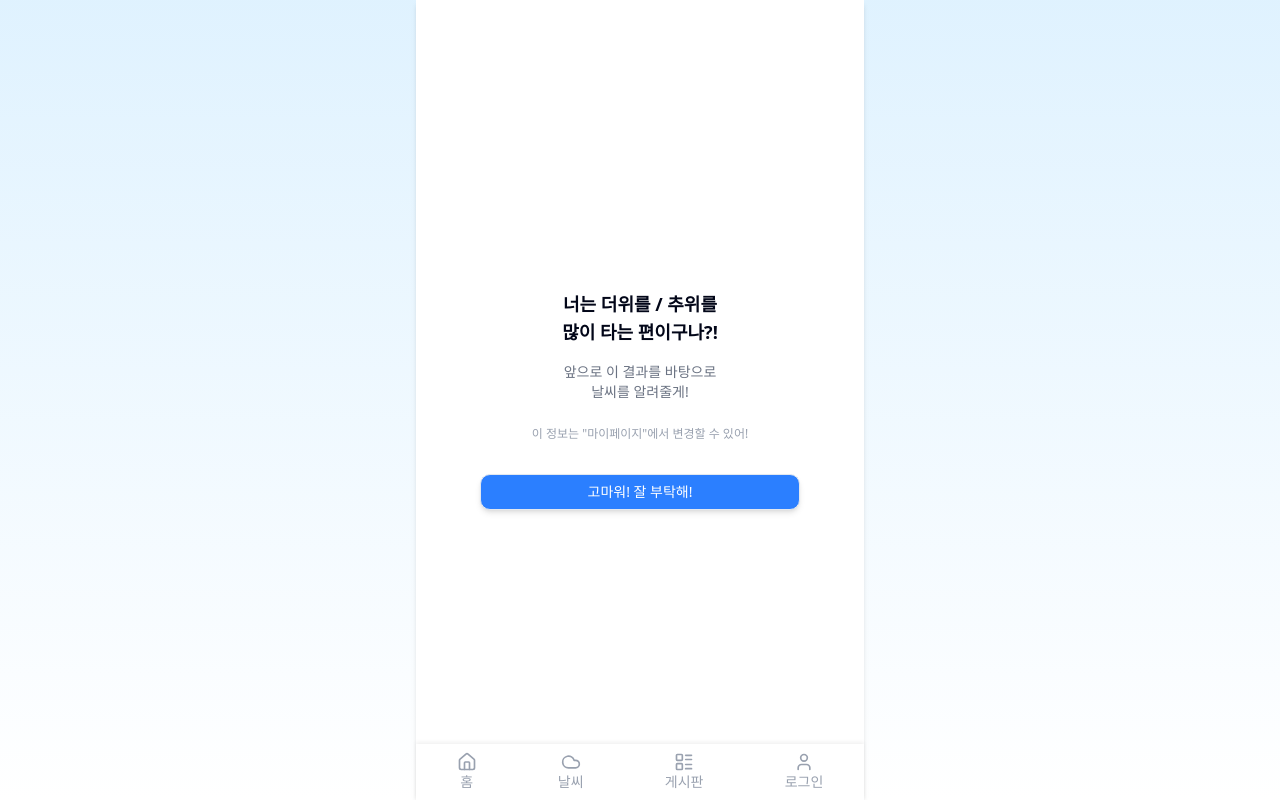
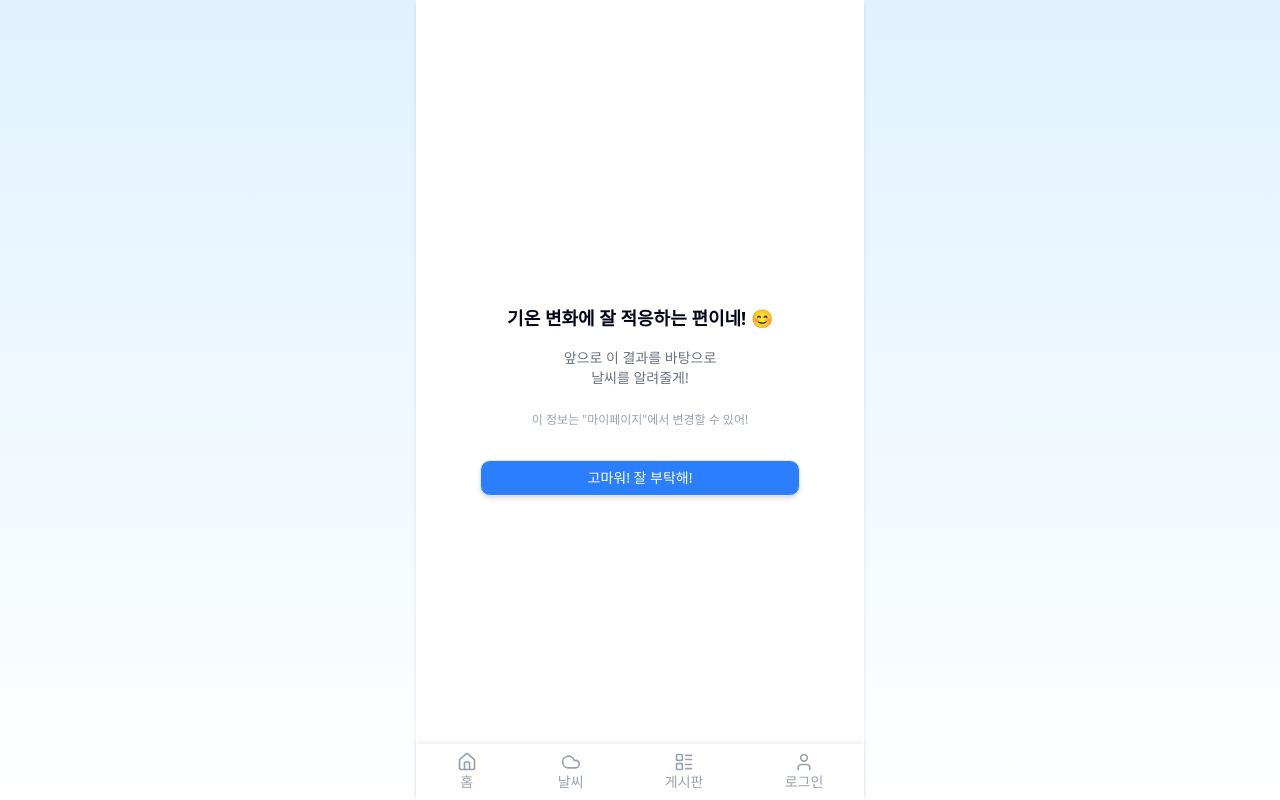
Before and after one commit to dev-vming/eat-the-weather, a Next.js app: page /onboarding/step4 in a window 1280 px wide. Built offline with nearby package versions, Linux system fonts and the light colour scheme; no server answers.

Commit message:
feat: 사용자 날씨 민감도에 따라 온보딩 마무리 멘트 분기처리

```diff
--- a/app/onboarding/step4/page.tsx
+++ b/app/onboarding/step4/page.tsx
@@ -8,6 +8,9 @@ function OnboardingStep4() {
   const router = useRouter();
   const tempUser = useUserStore((state) => state.tempUser);
   const { setTempUser, clearTempUser, clearOnboardingInfo } = useUserStore();
+  const temperatureSensitivity = useUserStore(
+    (state) => state.tempUser.temperature_sensitivity
+  );
 
   const handleButtonClick = async () => {
     try {
@@ -28,8 +31,11 @@ function OnboardingStep4() {
   return (
     <div className="flex flex-col items-center justify-center h-screen px-6 bg-white">
       <p className="text-center text-lg font-semibold mb-4">
-        너는 더위를 / 추위를 <br />
-        많이 타는 편이구나?!
+        {temperatureSensitivity === 1
+          ? '더위를 잘 느끼는 편이구나?! ☀️'
+          : temperatureSensitivity === -1
+            ? '추위를 잘 느끼는 편이구나?! ❄️'
+            : '기온 변화에 잘 적응하는 편이네! 😊'}
       </p>
       <p className="text-center text-sm text-gray-500 mb-6">
         앞으로 이 결과를 바탕으로 <br />
```
